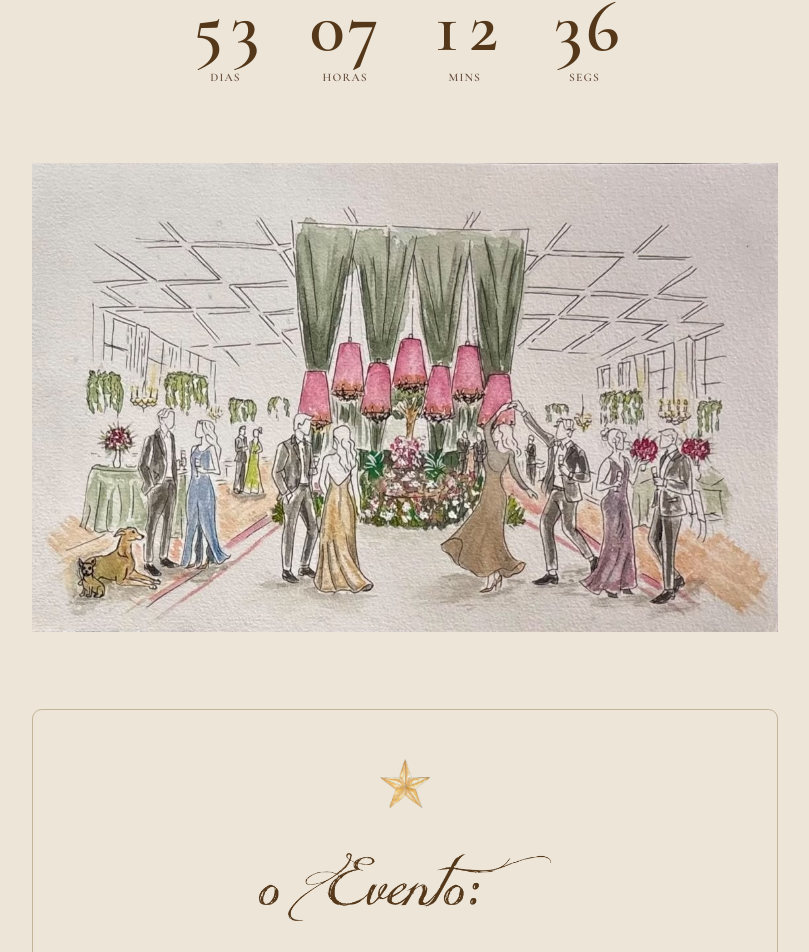
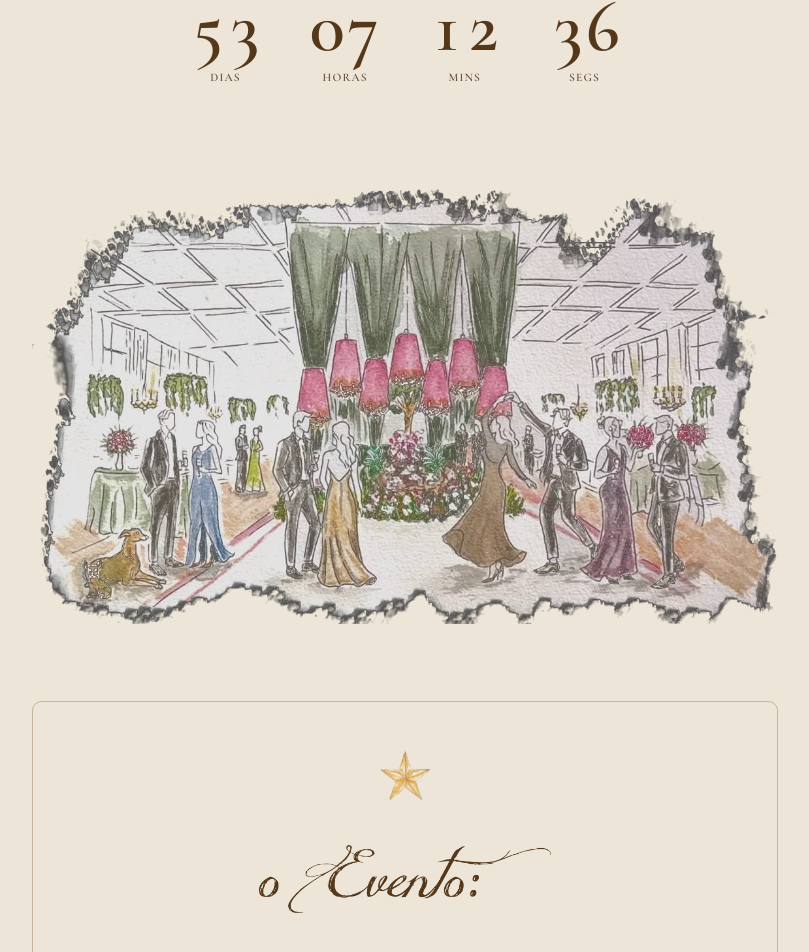
Before and after one commit to sarahbertuol/Casamento, a Next.js app: page / in a window 1280 px wide. Shown: the part 1874-2826 px from the top of the page, without its empty margins (235-1044 px from the left). Built offline with nearby package versions, Linux system fonts and the light colour scheme.

Commit message:
feat: replace party illustration with PNG version — black vignette made transparent

```diff
--- a/app/page.tsx
+++ b/app/page.tsx
@@ -18,10 +18,10 @@ export default function Home() {
       <Countdown />
       <div className="flex justify-center pt-2 pb-4">
         <Image
-          src="/inv/ilustracao-festa.jpg"
+          src="/inv/ilustracao-festa.png"
           alt=""
-          width={1130}
-          height={710}
+          width={1142}
+          height={706}
           className="w-full h-auto mix-blend-multiply"
         />
       </div>
```
Also changed, not shown: public/inv/ilustracao-festa.jpg (deleted), public/inv/ilustracao-festa.png (added).
